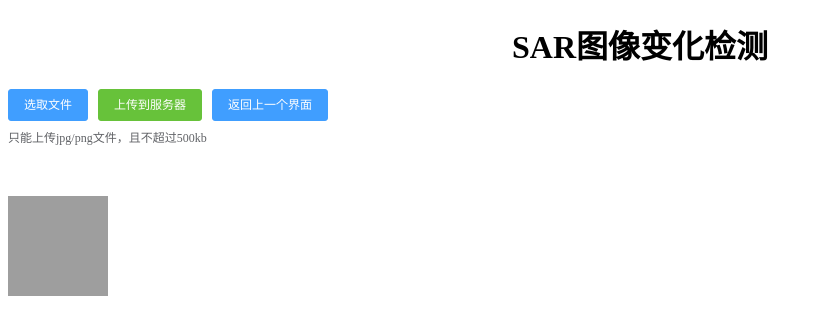
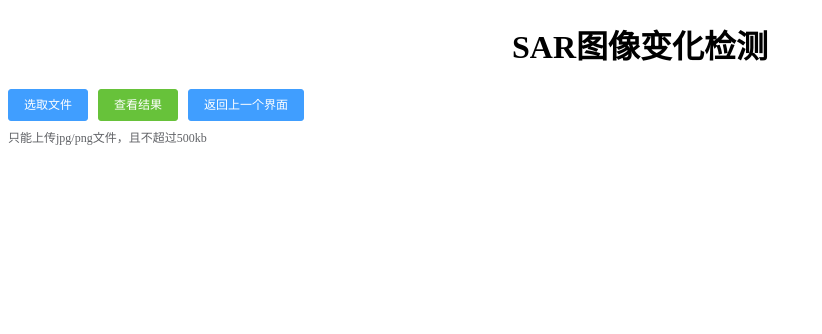
Before and after one commit to OUC-2023autumn-Group5/StardowChange, a Vue app in the folder vue/star/: page /#/vue in a window 1280 px wide. Shown: the top 334 px of the page, without its empty margins (0-822 px from the left). Built offline with nearby package versions, Linux system fonts and the light colour scheme; grey boxes are pictures that could not be loaded.

Commit message:
更新接口

```diff
--- a/vue/star/src/router/index.js
+++ b/vue/star/src/router/index.js
@@ -17,7 +17,15 @@ const routes = [
     // this generates a separate chunk (about.[hash].js) for this route
     // which is lazy-loaded when the route is visited.
     component: () => import(/* webpackChunkName: "about" */ '../views/element/WorkView.vue')
-  }
+  },
+  {
+    path: '/result',
+    name: 'result',
+    // route level code-splitting
+    // this generates a separate chunk (about.[hash].js) for this route
+    // which is lazy-loaded when the route is visited.
+    component: () => import(/* webpackChunkName: "about" */ '../views/element/ResultView.vue')
+  },
 ]
 
 const router = new VueRouter({
--- /dev/null
+++ b/vue/star/src/views/element/ResultView.vue
@@ -0,0 +1,29 @@
+<template>
+<div class="image__preview">
+  <div><el-button style="margin-left: 10px;" size="small" type="primary" ><router-link to="/" class="no">返回初始界面</router-link></el-button></div>
+  <el-image
+    style="width: 500px; height: 500px"
+    :src="url" >
+  </el-image>
+</div>
+</template>
+
+<script>
+  export default {
+    data() {
+      return {
+        url: 'result.png',
+      };
+    },
+    methods: {
+
+    }
+  }
+
+</script>
+
+<style >
+ .image__preview{
+    margin-top: 50px;
+  }
+</style>
--- a/vue/star/src/views/element/WorkView.vue
+++ b/vue/star/src/views/element/WorkView.vue
@@ -5,24 +5,18 @@
   <el-upload
   class="upload-demo"
   ref="upload"
-  action="https://jsonplaceholder.typicode.com/posts/"
+  action="http://localhost:5000/upload"
+  :on-success="handleAvatarSuccess"
   :on-preview="handlePreview"
   :on-remove="handleRemove"
   :file-list="fileList"
   :auto-upload="false">
   <el-button slot="trigger" size="small" type="primary">选取文件</el-button>
-  <el-button style="margin-left: 10px;" size="small" type="success" @click="submitUpload">上传到服务器</el-button>
+  <el-button style="margin-left: 10px;" size="small" type="success" @click="submitUpload"><router-link to="/result" class="no">查看结果</router-link></el-button>
   <el-button style="margin-left: 10px;" size="small" type="primary" ><router-link to="/" class="no">返回上一个界面</router-link></el-button>
   <div slot="tip" class="el-upload__tip">只能上传jpg/png文件，且不超过500kb</div>
+</el-upload>
 
-</el-upload>
-<div class="image__preview">
-  <el-image
-    style="width: 100px; height: 100px"
-    :src="url"
-    :preview-src-list="srcList">
-  </el-image>
-</div>
 </div>
 
 </template>
@@ -31,14 +25,12 @@
     data() {
       return {
         fileList: [],
-        url: 'https://fuss10.elemecdn.com/e/5d/4a731a90594a4af544c0c25941171jpeg.jpeg',
-        srcList: [
-          'https://fuss10.elemecdn.com/8/27/f01c15bb73e1ef3793e64e6b7bbccjpeg.jpeg',
-          'https://fuss10.elemecdn.com/1/8e/aeffeb4de74e2fde4bd74fc7b4486jpeg.jpeg'
-        ]
       };
     },
     methods: {
+      handleAvatarSuccess() {
+
+      },
       submitUpload() {
         this.$refs.upload.submit();
       },
@@ -58,8 +50,5 @@
     text-decoration:none;
     color: white;
   }
-  .image__preview{
-    margin-top: 50px;
-  }
 
 </style>
```
Also changed, not shown: vue/star/public/result.png (added), 1 other file (tests, documents, lock files or other folders).
